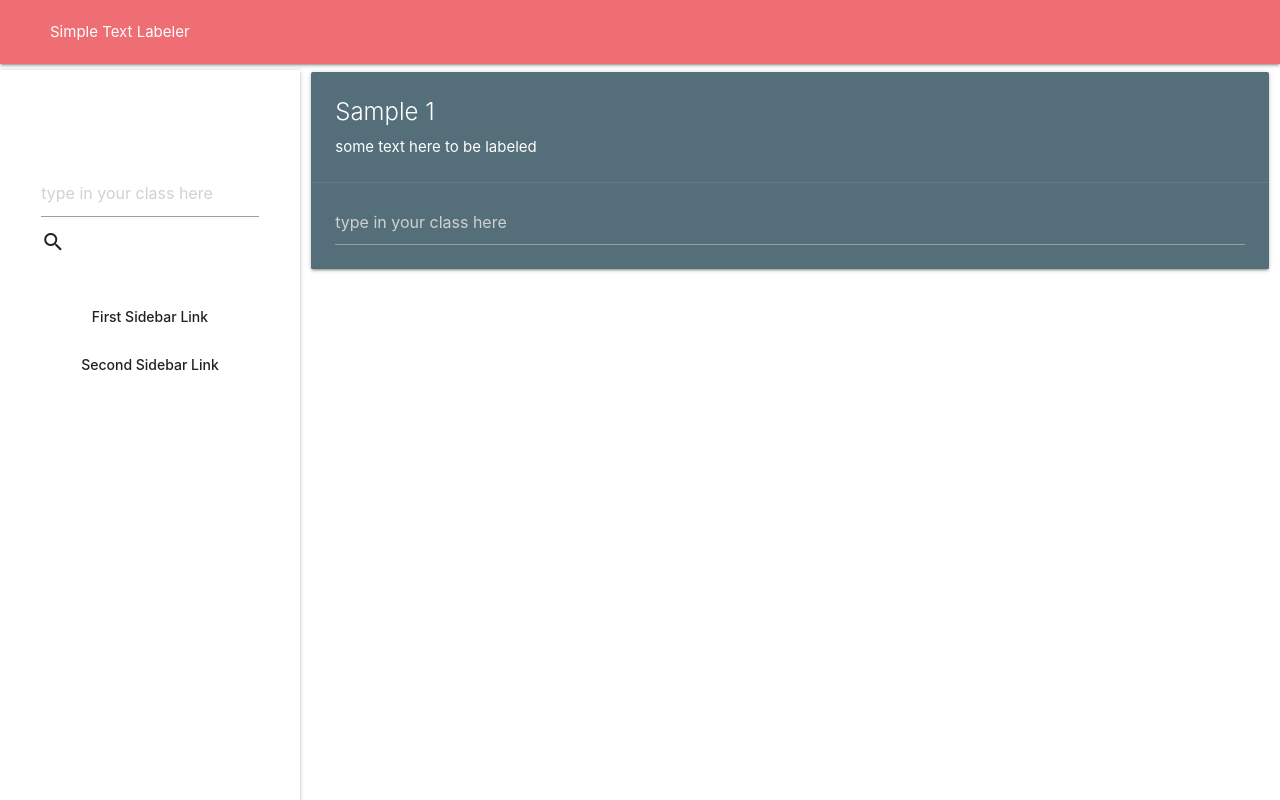
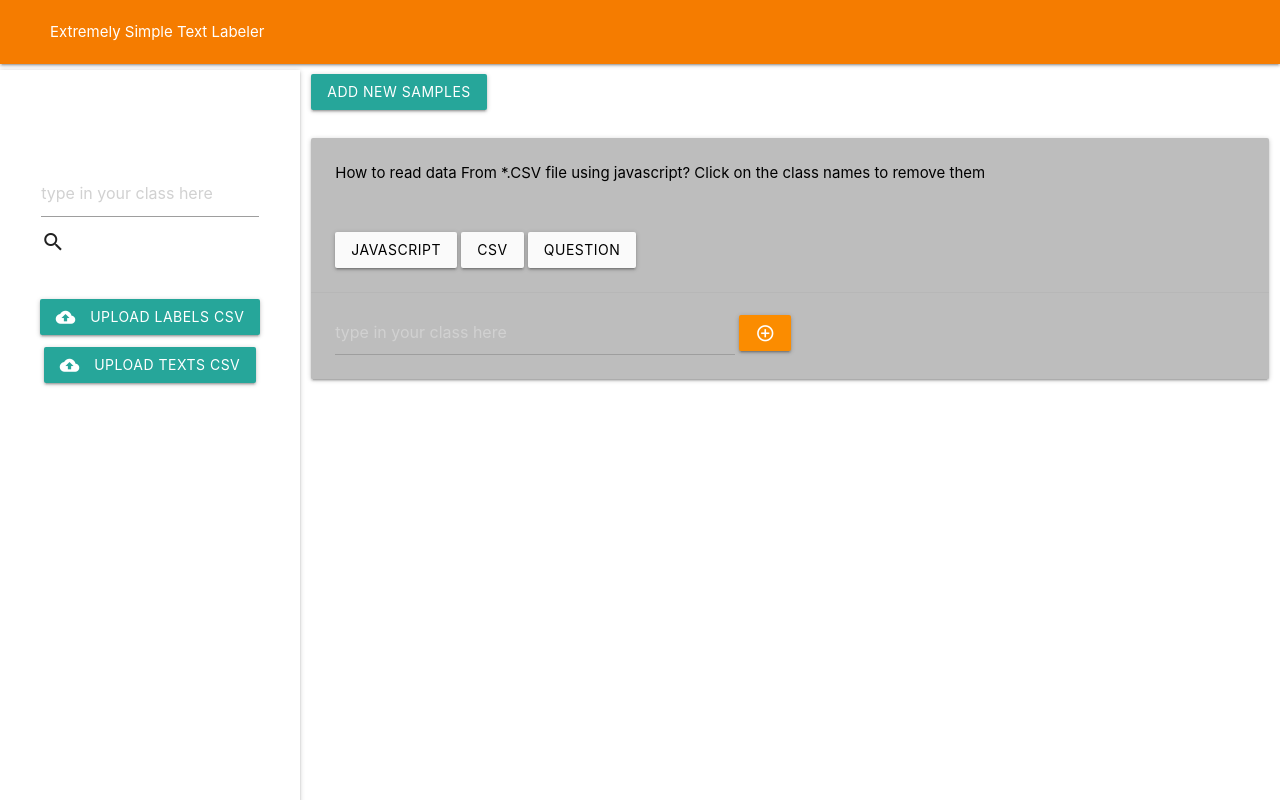
Before and after one commit to chez8990/ESTL, a plain HTML site: page index.html in a window 1280 px wide. Drawn offline with Linux system fonts and the light colour scheme.

Commit message:
changed colors and added sample example

```diff
--- a/index.html
+++ b/index.html
@@ -3,35 +3,43 @@
 <head>
   <meta http-equiv="Content-Type" content="text/html; charset=UTF-8"/>
   <meta name="viewport" content="width=device-width, initial-scale=1, maximum-scale=1.0"/>
-  <title>Starter Template - Materialize</title>
+  <title>ESTL</title>
 
   <!-- CSS  -->
   <link href="https://fonts.googleapis.com/icon?family=Material+Icons" rel="stylesheet">
   <link href="css/materialize.css" type="text/css" rel="stylesheet" media="screen,projection"/>
   <link href="css/style.css" type="text/css" rel="stylesheet" media="screen,projection"/>
+  <script src="js/handle_sample.js"></script>
 </head>
   <div >
-    <nav role="navigation" style="padding-left:50px;">
-      Simple Text Labeler
+    <nav role="navigation" class="orange darken-2" style="padding-left:50px;">
+      Extremely Simple Text Labeler
     </nav>
     <div class="wrapper">
       <div class="row">
-        <div class="col s12 m12">
-          <div class="card blue-grey darken-1">
-            <div class="card-content white-text">
-              <span class="card-title">Sample 1</span>
-              <p>some text here to be labeled</p>
+        <div class="col s12 m12" style="padding-top: 10px;">
+          <button id="new-sample" class="waves-effect waves-light btn" onclick="addSample('Game of Thrones - Jon reveals his Targaryen heritage to Daenerys')">Add new samples</button>
+        </div>
+      </div>
+      <div class="row">
+        <div id="card-holder" class="col s12 m12">
+          <!-- First card example  -->
+          <div class="card grey lighten-1" sampleID=0>
+            <div class="black-text">
+              <div id="text" class="card-content" sampleID=1>
+                How to read data From *.CSV file using javascript? Click on the class names to remove them
+              </div>
             </div>
+
+            <div class="class-container card-content">
+              <button id="sample-1-class-1" class="waves-effect grey lighten-5 btn black-text" onclick="removeClass(this.id)" sampleID=1>Javascript</button>
+              <button id="sample-1-class-2" class="waves-effect grey lighten-5 btn black-text" onclick="removeClass(this.id)" sampleID=1>CSV</button>
+              <button id="sample-1-class-3" class="waves-effect grey lighten-5 btn black-text" onclick="removeClass(this.id)" sampleID=1>Question</button>
+            </div>
+
             <div class="card-action">
-              <input type="text" id="class-search" class="autocomplete" placeholder="type in your class here">
-              <ul id='dropdown1' class='dropdown-content'>
-                <li><a href="#!">one</a></li>
-                <li><a href="#!">two</a></li>
-                <li class="divider" tabindex="-1"></li>
-                <li><a href="#!">three</a></li>
-                <li><a href="#!"><i class="material-icons">view_module</i>four</a></li>
-                <li><a href="#!"><i class="material-icons">cloud</i>five</a></li>
-              </ul>
+              <input type="text" id="class-search" class="autocomplete" placeholder="type in your class here" style="width: 400px;">
+              <button id="new-sample" class="waves-effect orange darken-1 btn" onclick="addClass(1, 1, 'something here')"><i class="material-icons">add_circle_outline</i></button>
             </div>
           </div>
         </div>
@@ -52,8 +60,18 @@
         </div>
 
       </li>
-      <li><a href="#!">First Sidebar Link</a></li>
-      <li><a href="#!">Second Sidebar Link</a></li>
+      <li>
+        <span class="btn btn-file">
+          <i class="material-icons left">cloud_upload</i>
+          Upload labels csv<input type="file">
+        </span>
+      </li>
+      <li>
+        <span class="btn btn-file">
+          <i class="material-icons left">cloud_upload</i>
+          Upload texts csv<input type="file">
+        </span>
+      </li>
     </div>
   </ul>
 </html>
```
Also changed, not shown: js/init.js (+0 -9 lines).
